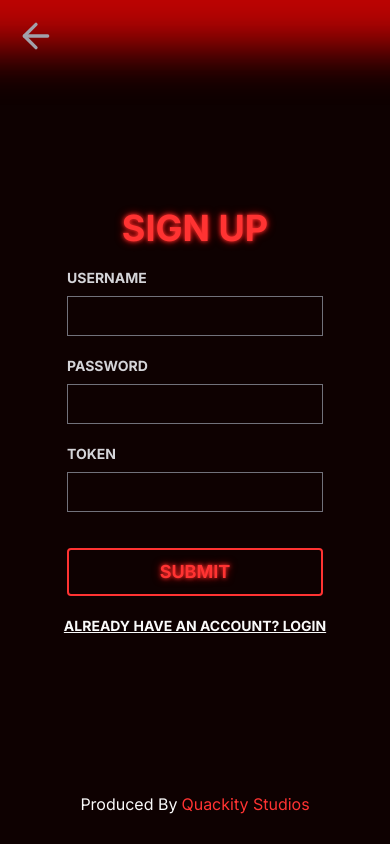
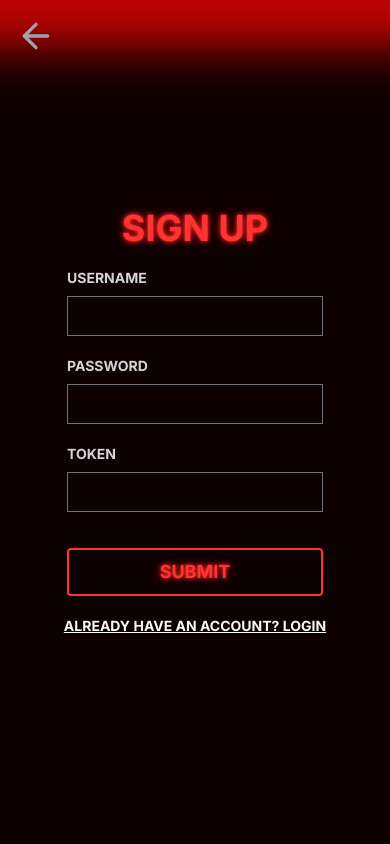
Before and after one commit to SantosVicente/observer, a Next.js app: page /signup in a window 390 px wide. Built offline with nearby package versions, Linux system fonts and the light colour scheme.

Commit message:
fix: fixing bugs in mobile

```diff
--- a/src/app/(home)/page.tsx
+++ b/src/app/(home)/page.tsx
@@ -66,7 +66,7 @@ export default function Home() {
         <Link href="/signup">
           <Button
             variant={"outline"}
-            className="scale-75 md:scale-100 bg-transparent rounded-sm border-2 w-44 h-14 text-[#ff3332] neon-text font-bold text-lg border-[#ff3332] hover:bg-[#ff3332] hover:text-[#0e0101] hover:border-[#0e0101] hover:scale-110 transform transition-all"
+            className="scale-75 md:scale-100 bg-transparent rounded-sm border-2 w-44 h-14 text-[#ff3332] neon-text font-bold text-lg border-[#ff3332] hover:bg-[#ff3332] hover:text-[#0e0101] hover:border-[#0e0101] sm:hover:scale-110 transform transition-all"
           >
             COMPETITOR
           </Button>
--- a/src/app/signup/page.tsx
+++ b/src/app/signup/page.tsx
@@ -252,7 +252,7 @@ const Signup = () => {
         </DialogContent>
       </Dialog>
 
-      <Footer />
+      <Footer isSignup />
     </div>
   );
 };
--- a/src/components/ui/footer.tsx
+++ b/src/components/ui/footer.tsx
@@ -1,10 +1,22 @@
 import Link from "next/link";
 
-const Footer = () => {
+interface FooterProps {
+  isSignup?: boolean;
+}
+
+const Footer = ({ isSignup }: FooterProps) => {
   return (
-    <footer className="flex absolute bottom-0 gap-1 mb-7 md:mb-11 w-full items-center justify-center text-center">
+    <footer
+      className={`${
+        isSignup ? "hidden sm:flex" : "flex"
+      } absolute bottom-0 gap-1 mb-7 md:mb-11 w-full items-center justify-center text-center`}
+    >
       <h2>Produced By </h2>
-      <Link href="" className="text-[#ff3332] hover:neon-text transition-all">
+      <Link
+        href="https://quackity.studio/"
+        target="_blank"
+        className="text-[#ff3332] hover:neon-text transition-all"
+      >
         Quackity Studios
       </Link>
     </footer>
```
